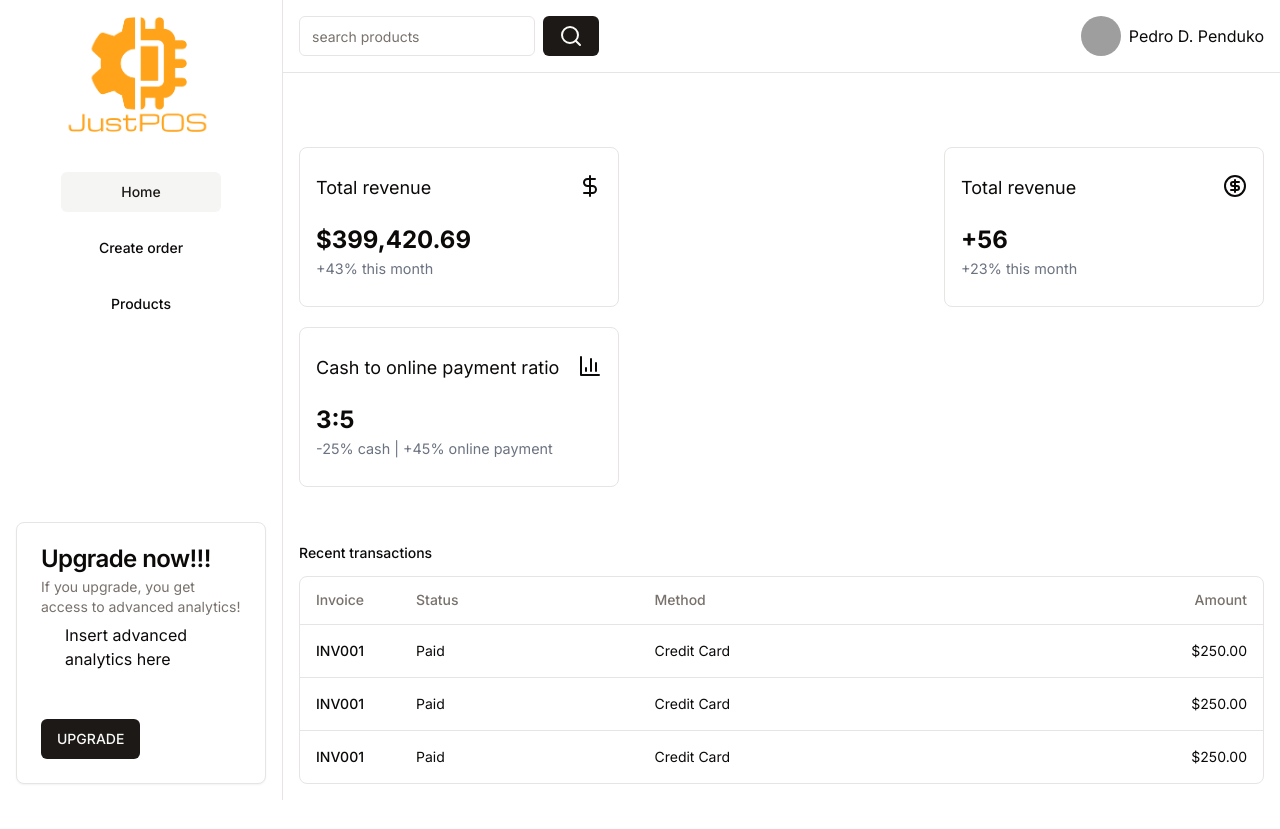
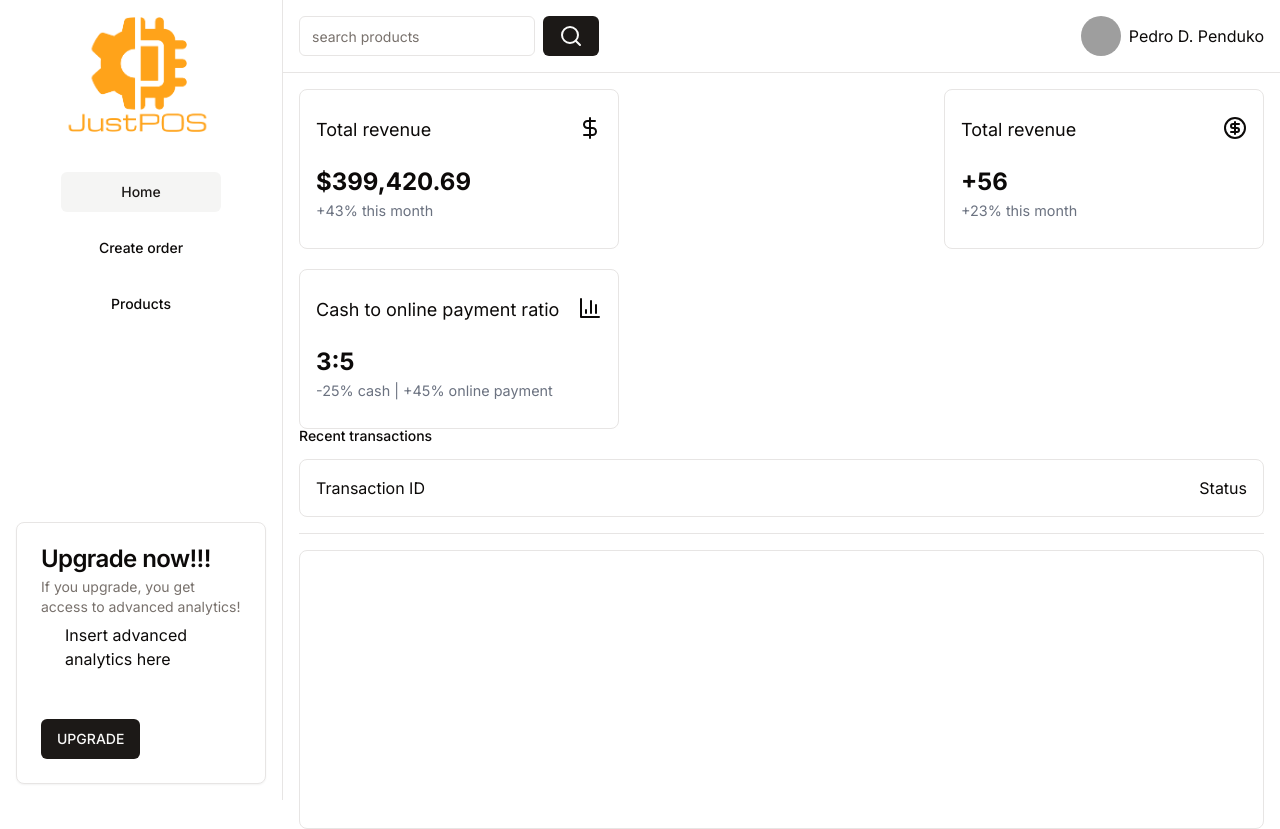
Before and after one commit to mosnamarco/JustPOS-Prototype, a Next.js app in the folder justpos-prototype/: page /dashboard in a window 1280 px wide. Before the commit the page ends 800 px from the top, so only its background shows below. Built offline with nearby package versions, Linux system fonts and the light colour scheme; grey boxes are pictures that could not be loaded.

Commit message:
feat: dashboard transaction history

```diff
--- a/justpos-prototype/app/dashboard/order/process/[slug]/page.tsx
+++ b/justpos-prototype/app/dashboard/order/process/[slug]/page.tsx
@@ -23,10 +23,14 @@ import { useRouter } from "next/navigation"
 export default function Page({ params }: { params: { slug: string } }) {
   const router = useRouter()
   const [order, setOrder] = useState<z.infer<typeof orderSchema>>()
+  const [completedOrders, setCompletedOrders] = useState<z.infer<typeof orderSchema>[]>([])
   const [disable, setDisable] = useState<boolean>(false)
 
   useEffect(() => {
     const storedOrderHistory = JSON.parse(localStorage.getItem("ORDER_HISTORY")!) as z.infer<typeof orderSchema>[]
+    const storedCompletedOrders = getSuccessfulOrders()
+
+    setCompletedOrders(storedCompletedOrders)
     getOrder(storedOrderHistory, params.slug)
   }, [])
 
@@ -39,6 +43,34 @@ export default function Page({ params }: { params: { slug: string } }) {
     })
 
     return null
+  }
+
+  const getSuccessfulOrders = () => {
+    try {
+      const storedCompletedOrders = localStorage.getItem("COMPLETED_ORDERS")
+      if (storedCompletedOrders === null) {
+        return []
+      }
+      return JSON.parse(storedCompletedOrders) as z.infer<typeof orderSchema>[]
+    } catch (error) {
+      console.log(error)
+      return []
+    }
+  }
+
+  const saveOrder = async () => {
+    const newCompletedOrders = [...completedOrders, order!]
+    setCompletedOrders(newCompletedOrders)
+    localStorage.setItem("COMPLETED_ORDERS", JSON.stringify(newCompletedOrders))
+
+    toast({
+      title: "Order confirmed",
+      description: "Thank you for placing an order, now redirecting you home page"
+    })
+
+    setDisable(true)
+
+    router.push(`/dashboard/`)
   }
 
   const confirmPayment = () => {
@@ -61,28 +93,6 @@ export default function Page({ params }: { params: { slug: string } }) {
         </AlertDialogContent>
       </AlertDialog>
     )
-  }
-
-  const saveOrder = async () => {
-
-    toast({
-      title: "Order confirmed",
-      description: "Thank you for placing an order, now redirecting you home page"
-    })
-
-    setDisable(true)
-
-    await waitOneSecond()
-
-    router.push(`/dashboard/`)
-  }
-
-  function waitOneSecond(): Promise<void> {
-    return new Promise<void>((resolve) => {
-      setTimeout(() => {
-        resolve();
-      }, 2000); // Delay of 1000 milliseconds (1 second)
-    });
   }
 
   return (
--- a/justpos-prototype/components/dashboard/transaction_history/transactionHistory.tsx
+++ b/justpos-prototype/components/dashboard/transaction_history/transactionHistory.tsx
@@ -1,3 +1,5 @@
+'use client'
+
 import { Label } from "@/components/ui/label"
 import {
   Table,
@@ -7,44 +9,51 @@ import {
   TableHeader,
   TableRow,
 } from "@/components/ui/table"
-
-import React from 'react'
+import { orderSchema } from "@/lib/inferredTypes"
+import { Separator } from '@/components/ui/separator'
+import React, { useEffect, useState } from 'react'
+import * as z from 'zod'
 
 export default function TransactionHistory() {
+  const [completedOrders, setCompletedOrders] = useState<z.infer<typeof orderSchema>[]>([])
+
+  useEffect(() => {
+    const storedCompletedOrders = getSuccessfulOrders()
+    setCompletedOrders(storedCompletedOrders)
+  }, [])
+
+  const getSuccessfulOrders = () => {
+    try {
+      const storedCompletedOrders = localStorage.getItem("COMPLETED_ORDERS")
+      if (storedCompletedOrders === null) {
+        return []
+      }
+      return JSON.parse(storedCompletedOrders) as z.infer<typeof orderSchema>[]
+    } catch (error) {
+      console.log(error)
+      return []
+    }
+  }
+
   return (
-    <div className="flex flex-col gap-4">
+    <div className="flex flex-col gap-4 h-[400px]">
       <Label htmlFor="transactions-table">Recent transactions</Label>
-      <div className="border rounded-lg" id="transactions-table">
-        <Table>
-          <TableHeader>
-            <TableRow>
-              <TableHead className="w-[100px]">Invoice</TableHead>
-              <TableHead>Status</TableHead>
-              <TableHead>Method</TableHead>
-              <TableHead className="text-right">Amount</TableHead>
-            </TableRow>
-          </TableHeader>
-          <TableBody>
-            <TableRow>
-              <TableCell className="font-medium">INV001</TableCell>
-              <TableCell>Paid</TableCell>
-              <TableCell>Credit Card</TableCell>
-              <TableCell className="text-right">$250.00</TableCell>
-            </TableRow>
-            <TableRow>
-              <TableCell className="font-medium">INV001</TableCell>
-              <TableCell>Paid</TableCell>
-              <TableCell>Credit Card</TableCell>
-              <TableCell className="text-right">$250.00</TableCell>
-            </TableRow>
-            <TableRow>
-              <TableCell className="font-medium">INV001</TableCell>
-              <TableCell>Paid</TableCell>
-              <TableCell>Credit Card</TableCell>
-              <TableCell className="text-right">$250.00</TableCell>
-            </TableRow>
-          </TableBody>
-        </Table>
+      <div className="flex justify-between p-4 border rounded-lg">
+        <span>Transaction ID</span>
+        <span>Status</span>
+      </div>
+      <Separator />
+      <div className="border rounded-lg h-full overflow-y-scroll" id="transactions-table">
+        {
+          completedOrders.map((item, index) => {
+            return (
+              <div key={`${item.id}_${index}`} className="flex justify-between p-4">
+                <span>{item.id}</span>
+                <span className="font-bold">Successful</span>
+              </div>
+            )
+          })
+        }
       </div>
     </div>
   )
--- a/justpos-prototype/components/ui/use-toast.ts
+++ b/justpos-prototype/components/ui/use-toast.ts
@@ -7,7 +7,7 @@ import type {
 } from "@/components/ui/toast"
 
 const TOAST_LIMIT = 3
-const TOAST_REMOVE_DELAY = 3000
+const TOAST_REMOVE_DELAY = 1500
 
 type ToasterToast = ToastProps & {
   id: string
```
